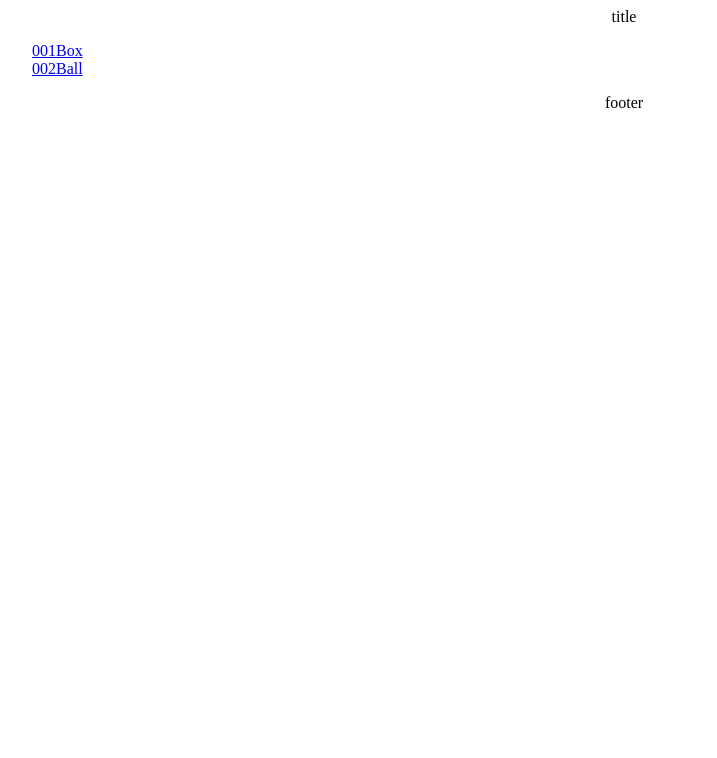
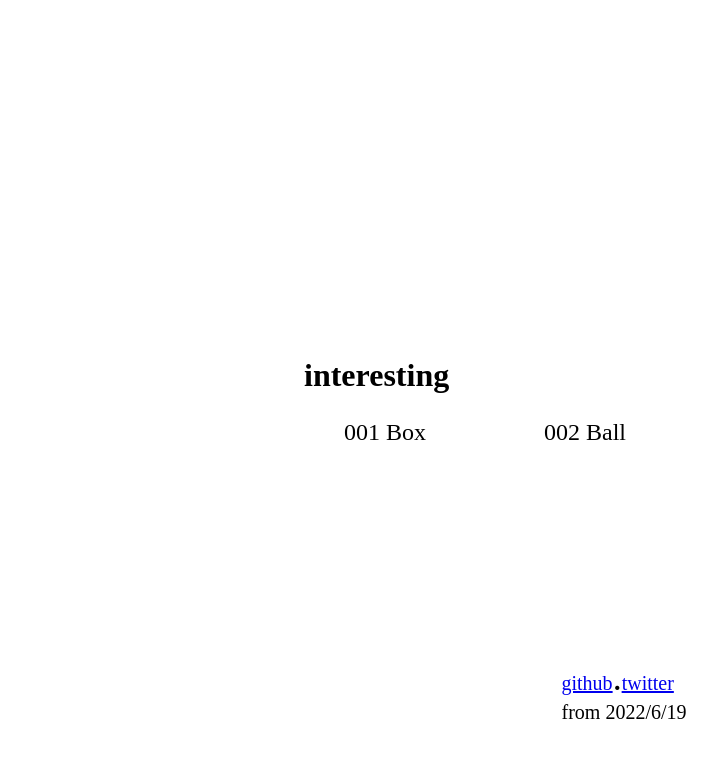
Before and after one commit to sunboyZgz/interesting, a Vue app: page / in a window 1280 px wide. Shown: the top 758 px of the page, without its empty margins (16-733 px from the left). Built offline with nearby package versions, Linux system fonts and the light colour scheme.

Commit message:
update: easily beautify

```diff
--- a/src/App.vue
+++ b/src/App.vue
@@ -1,18 +1,43 @@
 <script setup lang="ts">
+import Back from './components/back.vue'
+import { useRoute } from 'vue-router'
+const r = useRoute()
+console.log(r)
 </script>
 
 <template>
-    <div class="text-center mb-4">title</div>
-    <router-view></router-view>
-    <footer class="text-center mt-4">footer</footer>
+    <header v-if="r.path != '/'" class="text-center fix-o">{{r.name}}</header>
+    <Back v-if="r.path != '/'" class="fix-o back" />
+    <router-view class="center fix-o"></router-view>
+    <footer class="fix-o ">
+      <a class="text-xl" href="https://github.com/sunboyZgz" target="_blank">github</a>
+      <a class="text-4xl" >.</a>
+      <a class="text-xl" href="https://twitter.com/sunboy_zgz" target="_blank">twitter</a>
+      <div class="text-xl">from 2022/6/19</div>
+    </footer>
 </template>
 
 <style>
-.center {
+.fix-o {
   overflow: hidden;
   position: fixed;
+  transform: translate(-50%, -50%);
+}
+.center {
   left: 50%;
   top: 50%;
-  transform: translate(-50%, -50%);
+}
+.back {
+  left: 35%;
+  top: 10%;
+}
+header {
+  left: 50%;
+  top: 10%;
+}
+
+footer {
+  left: 50%;
+  bottom: 5%;
 }
 </style>
--- a/src/components/001.vue
+++ b/src/components/001.vue
@@ -1,6 +1,5 @@
 <template>
   <canvas
-    class="center"
     ref="canvas"
     @click="events.click"
     width="600"
@@ -12,6 +11,7 @@
 <script setup lang="ts">
 import { onMounted, ref } from "vue";
 import { Engine, Render, World, Bodies, Runner } from "matter-js";
+import Back from './back.vue'
 type Noop = typeof noop;
 interface Box {
   width: number;
@@ -57,6 +57,7 @@ function init(width: number, height: number) {
   Runner.run(runner, engine);
 }
 function add_box_click(e: MouseEvent) {
+  console.log(e.x)
   const x = e.x - canvas.value?.offsetLeft! + canvas.value!.width / 2; // + canvas.value的原因是因为需要把transform之前的原位置计算出来
   const box1 = Bodies.rectangle(x, 0, box.width, box.height);
   World.add(engine!.world, box1);
--- a/src/components/002.vue
+++ b/src/components/002.vue
@@ -2,11 +2,10 @@
  * @Author: sunboy
  * @LastEditors: sunboy
  * @Date: 2022-06-20 08:33:53
- * @LastEditTime: 2022-06-21 11:40:18
+ * @LastEditTime: 2022-06-22 10:07:50
 -->
 <template>
 <canvas
-    class="center"
     ref="canvas"
     width="600"
     height="600"
--- /dev/null
+++ b/src/components/back.vue
@@ -0,0 +1,19 @@
+<!--
+ * @Author: sunboy
+ * @LastEditors: sunboy
+ * @Date: 2022-06-22 11:02:04
+ * @LastEditTime: 2022-06-22 11:18:59
+-->
+<template>
+  <div class="cursor-pointer text-2xl" @click="back">&lt-</div>
+</template>
+<script setup lang="ts">
+import { useRouter } from 'vue-router'
+const r = useRouter()
+const back = () => {
+  r.push('/')
+}
+</script>
+<style>
+
+</style>
--- a/src/components/index.vue
+++ b/src/components/index.vue
@@ -2,16 +2,19 @@
  * @Author: sunboy
  * @LastEditors: sunboy
  * @Date: 2022-06-21 10:34:06
- * @LastEditTime: 2022-06-21 11:01:48
+ * @LastEditTime: 2022-06-22 11:18:20
 -->
 <script setup lang="ts">
 import {routes, filter_noid} from '../routes'
 const list = routes.filter(filter_noid)
 </script>
 <template>
-  <ul class="w-1/2 list-none">
-    <li v-for="item in list">
-      <router-link :to="item.path">{{item.id}}</router-link>
-    </li>
-  </ul>
+  <div>
+    <h1>interesting</h1>
+    <ul class="w-1/2 list-none flex min-w-150">
+      <li class="w-1/3 flex-grow-0 flex-shrink-0" v-for="item in list">
+        <router-link class="underline-transparent text-black text-2xl " :to="item.path">{{`${item.id}   ${item.name?.toString()}`}}</router-link>
+      </li>
+    </ul>
+  </div>
 </template>
--- a/src/routes.ts
+++ b/src/routes.ts
@@ -2,7 +2,7 @@
  * @Author: sunboy
  * @LastEditors: sunboy
  * @Date: 2022-06-20 13:26:09
- * @LastEditTime: 2022-06-21 11:03:13
+ * @LastEditTime: 2022-06-22 10:45:51
  */
 import {createRouter, createWebHistory} from 'vue-router'
 import type { RouteRecordRaw } from 'vue-router'
@@ -21,7 +21,7 @@ const add_name = (route: MyRoute): MyRoute => ({
   ...route,
 })
 const add_id = (route: MyRoute, index: number): MyRoute => ({
-  id: (index).toString().padStart(3, '0') + route.name?.toString(),
+  id: (index).toString().padStart(3, '0'),
   ...route
 })
 export const filter_noid = (route: MyRoute): boolean => (!route.filter)
```
